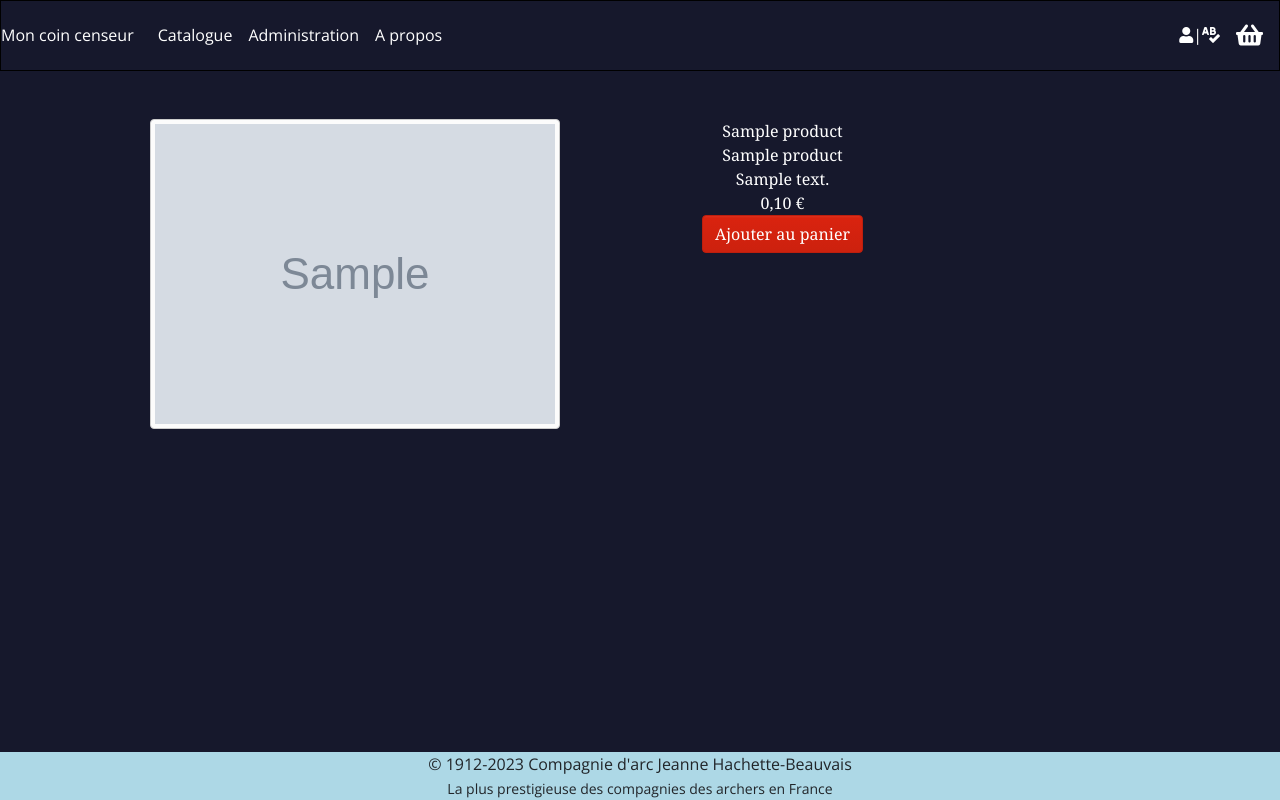
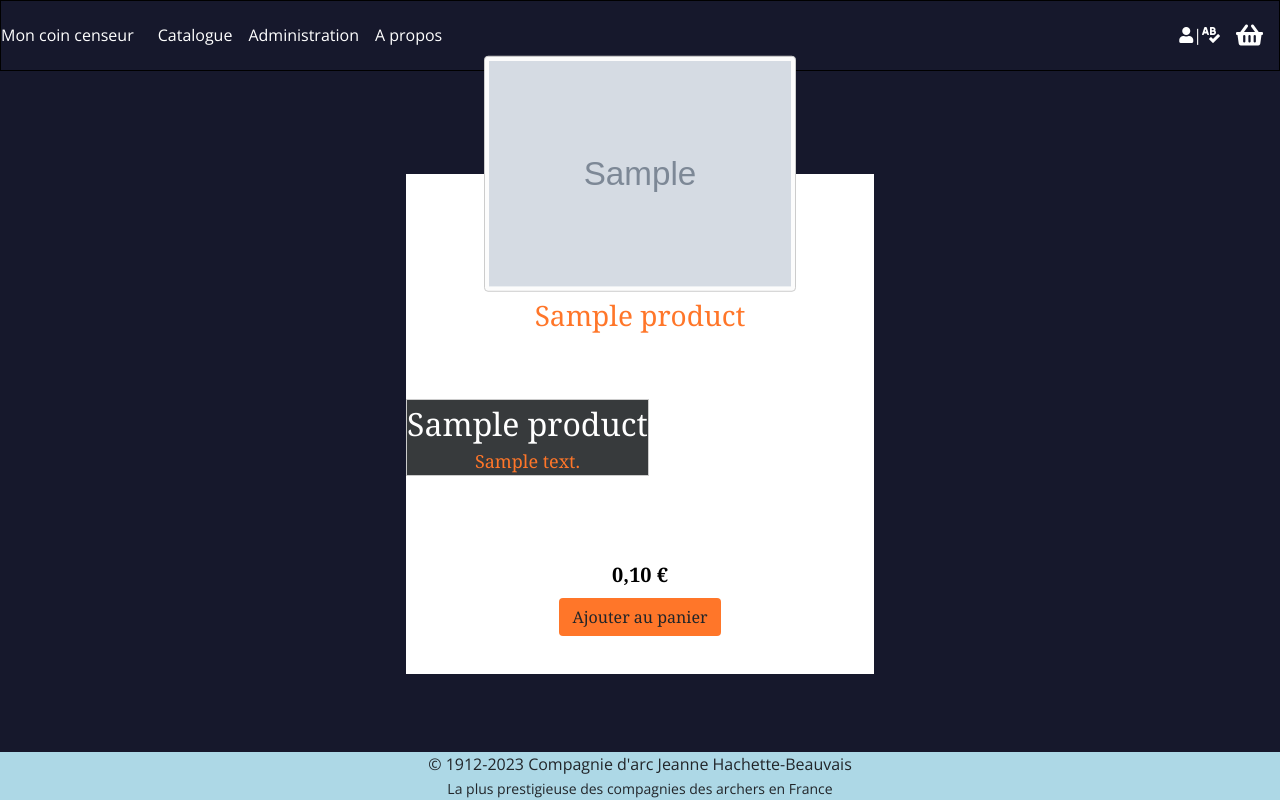
Before and after one commit to calixteStephane1977/leCoinCenceur, a Symfony app: template templates/catalogue/detailsProduct.html.twig in a window 1280 px wide. Run offline with Twig, Linux system fonts and the light colour scheme; the template is opened without the code that fills it: most values are stand-ins (such as "Sample title", 1, 10 or a date in 2020); grey boxes marked "Sample" are stand-in pictures; some libraries are stand-ins or nearby versions.

Commit message:
descriptif color

```diff
--- a/templates/catalogue/detailsProduct.html.twig
+++ b/templates/catalogue/detailsProduct.html.twig
@@ -4,21 +4,31 @@
 
 {% block body %}
 <div class="row text-center">
-    <div class="col-sm-9">
-        <div class="row mt-5">
-            <div class="col-md-8">
+    <div class="col-sm-9 rounded position-absolute top-50 start-50 translate-middle"">
+        <div class="mt-5 d-flex flex-column justify-content-center align-items-center position-relative">
+            <div style="height:500px; width:50%;" class="col-md-4 text-black bg-white position-relative">
+
+                    <div class="col-md-8 position-absolute top-0 start-50 translate-middle">
                             <img class="img-fluid img-thumbnail rounded" alt="oups" src="/images/products/{{ product.image }}">
                     </div>
-            <div class="col-md-4">
-                <span>{{ product.name }}</span>
+                    <div style="color:#ff7629;position:absolute; top:120px; left:50%;transform:translate(-50%)">
+                        <span class="fs-3">{{ product.name }}</span>
+                    </div>
+                <div style="position:absolute; top:60%;left:50%;height:30%;width:100%;transform:translate(-50%,-50%)">
                         <br>
-                <span>{{ product.subtitle }}</span>
+                    <div class="border bg-dark position-absolute top-0">
+                            <span style="font-size: xx-large; margin-bottom: 20px; color: white;">{{ product.subtitle }}</span>
                             <br>
-                <span>{{ product.description }}</span>
+                            <span style="font-size:large; margin-top:20px; color:#ff7629">{{ product.description }}</span>
                             <br>
-                <span>{{ (product.price / 100)|number_format(2,',','.') }} €</span>
+                    </div>
+                </div>
+                <div class="w-100  position-absolute bottom-0 start-50 translate-middle">
+                    <span class="w-25 fs-5 fw-bold ">{{ (product.price / 100)|number_format(2,',','.') }} €</span>
                     <br>
-                <a href="#" class="btn btn-primary">Ajouter au panier</a>
+                    <a  style=" background-color:#ff7629"href="#" class="btn mt-2 ">Ajouter au panier</a>
+
+                </div>
             </div>
         </div>
     </div>
```
Lines whose indentation alone changed are shown as unchanged.
